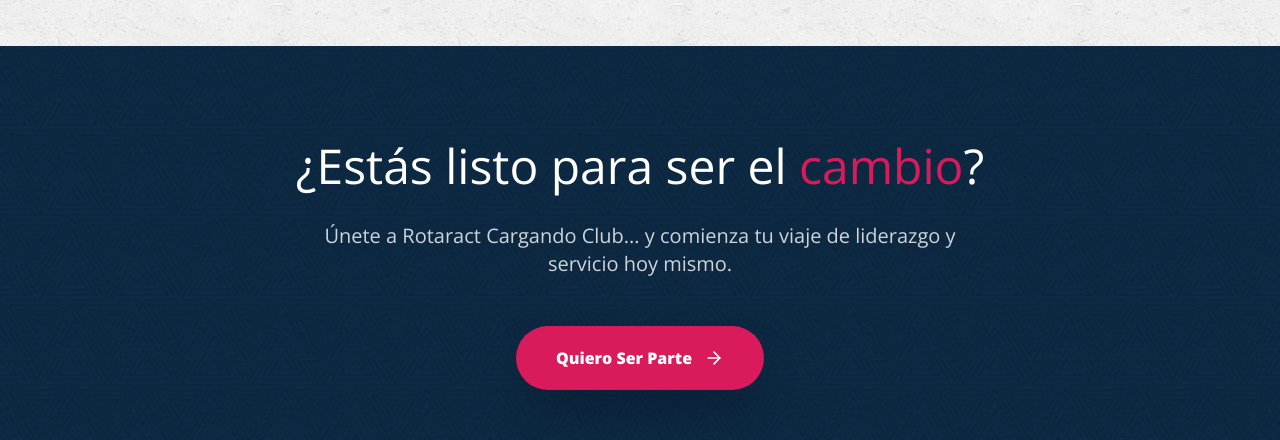
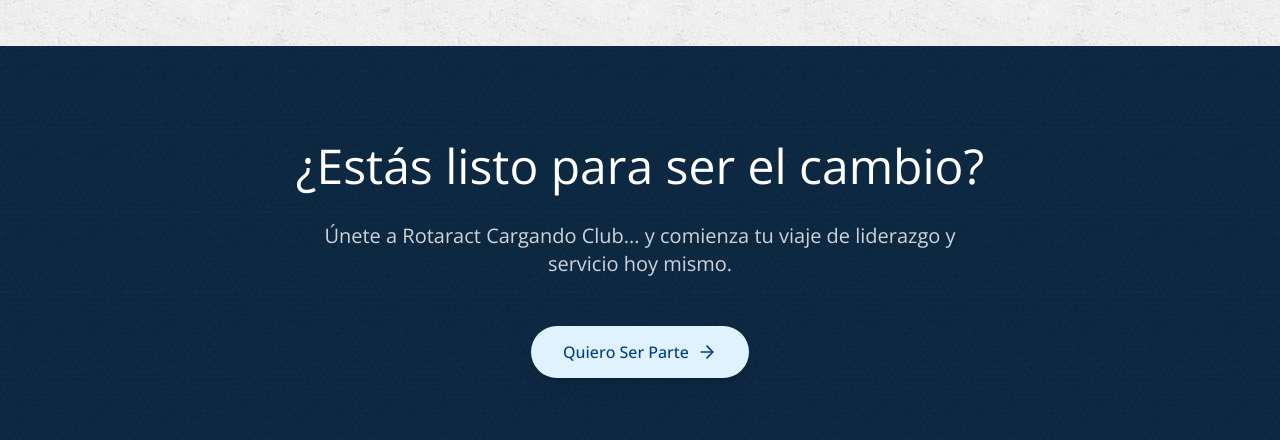
Before and after one commit to valkomen-llc/rotary-clubs-app, a React (Vite) app: page /#/rotaract in a window 1280 px wide. Shown: the part 1740-2180 px from the top of the page. Built offline with nearby package versions, Linux system fonts and the light colour scheme; no server answers.

Commit message:
style: update Rotaract CTA button to match home style and make text fully white

```diff
--- a/src/pages/Rotaract.tsx
+++ b/src/pages/Rotaract.tsx
@@ -151,14 +151,14 @@ const Rotaract = () => {
             >
                 <div className="max-w-4xl mx-auto px-6 text-center relative z-10">
                     <h2 className="text-4xl md:text-5xl font-normal text-white mb-8">
-                        ¿Estás listo para ser el <span className="text-rotaract font-normal">cambio</span>?
+                        ¿Estás listo para ser el cambio?
                     </h2>
                     <p className="text-xl text-white/80 mb-12 font-light max-w-2xl mx-auto">
                         Únete a Rotaract {club.name} y comienza tu viaje de liderazgo y servicio hoy mismo.
                     </p>
                     <a
                         href="#/contacto"
-                        className="inline-flex items-center gap-3 bg-rotaract hover:bg-rotaract/90 text-white px-10 py-5 rounded-full font-black shadow-2xl hover:translate-y-[-4px] active:translate-y-0 transition-all duration-300"
+                        className="inline-flex items-center gap-2 bg-sky-100 hover:bg-sky-200 text-rotary-blue font-medium px-8 py-3.5 rounded-full transition-all duration-300 shadow-lg"
                     >
                         Quiero Ser Parte <ArrowRight className="w-5 h-5" />
                     </a>
```
